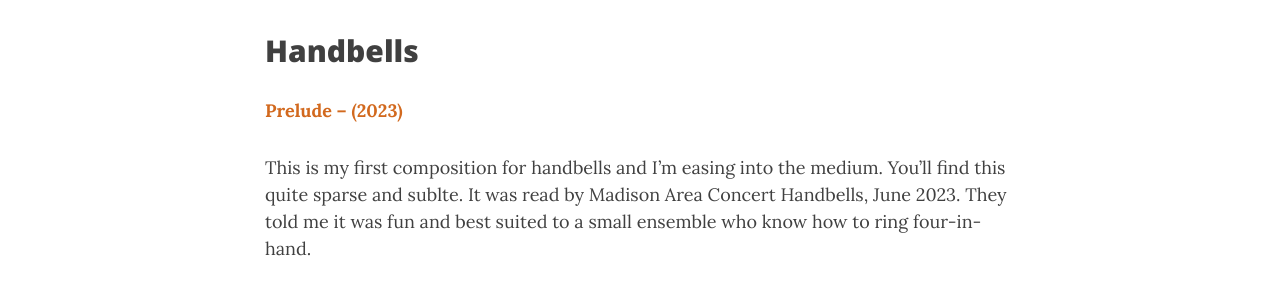
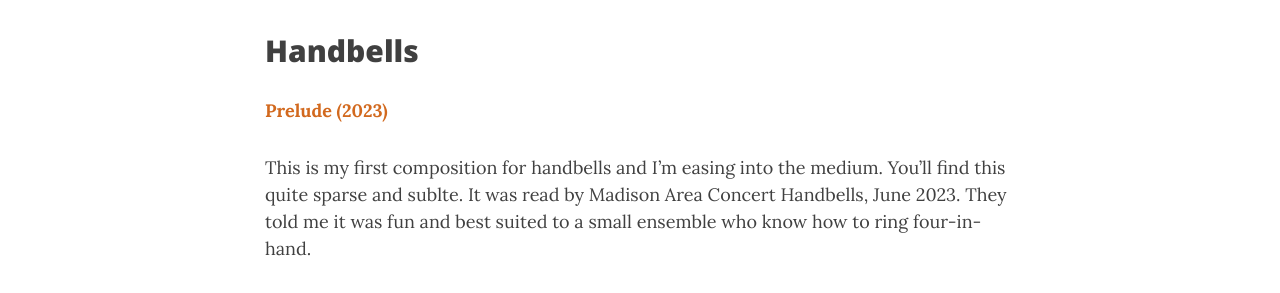
Before and after one commit to ctrueden/tykroll.com, a Jekyll site: the page built from works.md, in a window 1280 px wide and 900 px high, scrolled down 3804 px. Shown: the part 161-454 px from the top of the window. Built offline with Jekyll 4.4.1, drawn with Linux system fonts in a browser that asks for light colours; nearby versions of some CDN libraries.

Commit message:
Update works.md

```diff
--- a/works.md
+++ b/works.md
@@ -94,7 +94,7 @@ For this setting I was heavily influenced by some spiritual settings of Moses Ho
 
 ## Handbells
 
-__[Prelude – (2023)](https://www.musicnotes.com/sheetmusic/mtd.asp?ppn=MN0279581)__
+__[Prelude (2023)](https://www.musicnotes.com/sheetmusic/mtd.asp?ppn=MN0279581)__
 
 This is my first composition for handbells and I'm easing into the medium. You'll find this quite sparse and sublte. It was read by Madison Area Concert Handbells, June 2023. They told me it was fun and best suited to a small ensemble who know how to ring four-in-hand.
 
```
